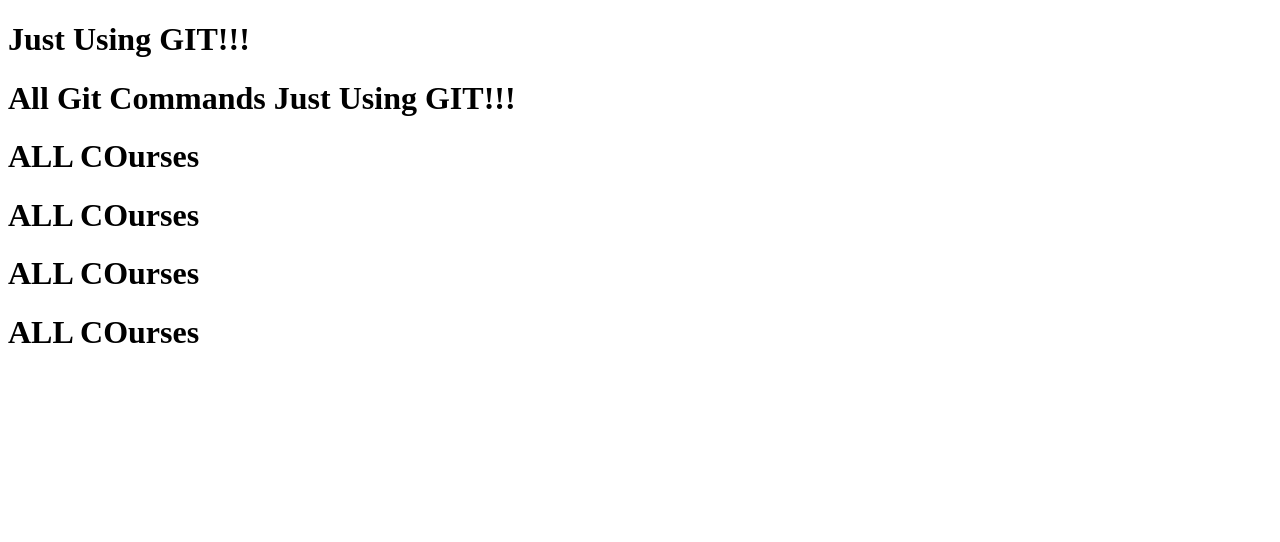
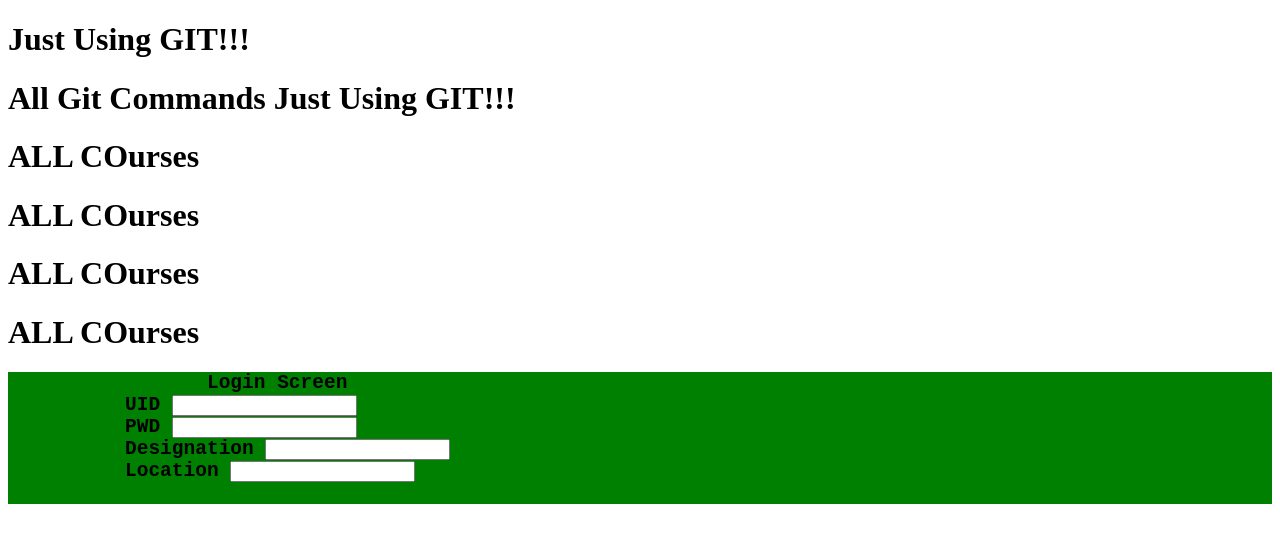
Before and after one commit to educationtalk2021/allbraanches, a plain HTML site: page index.html in a window 1280 px wide. Drawn offline with Linux system fonts and the light colour scheme.

Commit message:
Login Branch Commit

```diff
--- a/index.html
+++ b/index.html
@@ -18,5 +18,17 @@
 
 
 
-</body>
+
+    <h2 style="background-color:green">
+
+        <pre>
+                 Login Screen
+          UID <input type="text">
+          PWD <input type="password">
+          Designation <input type="text">
+          Location <input type="password">
+        </pre>
+
+        </h2>
+    </body>
 </html>
```
